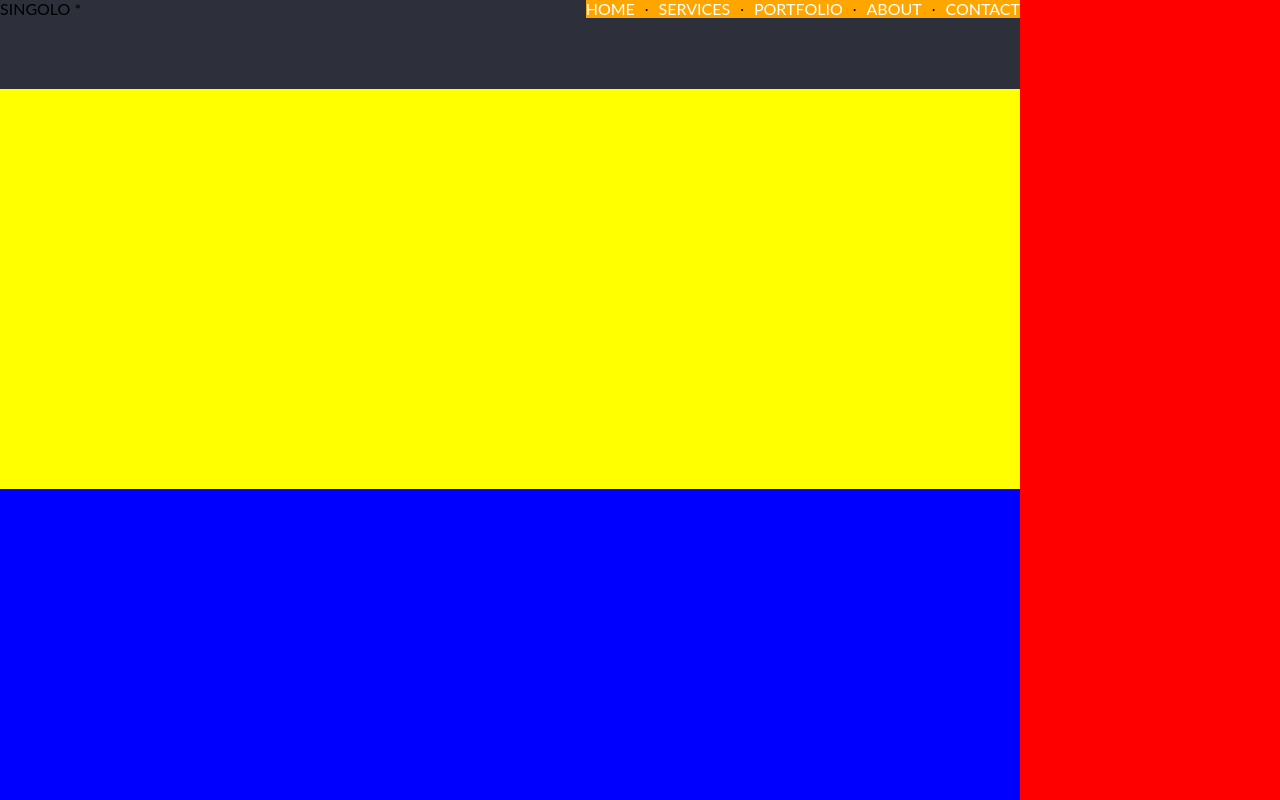
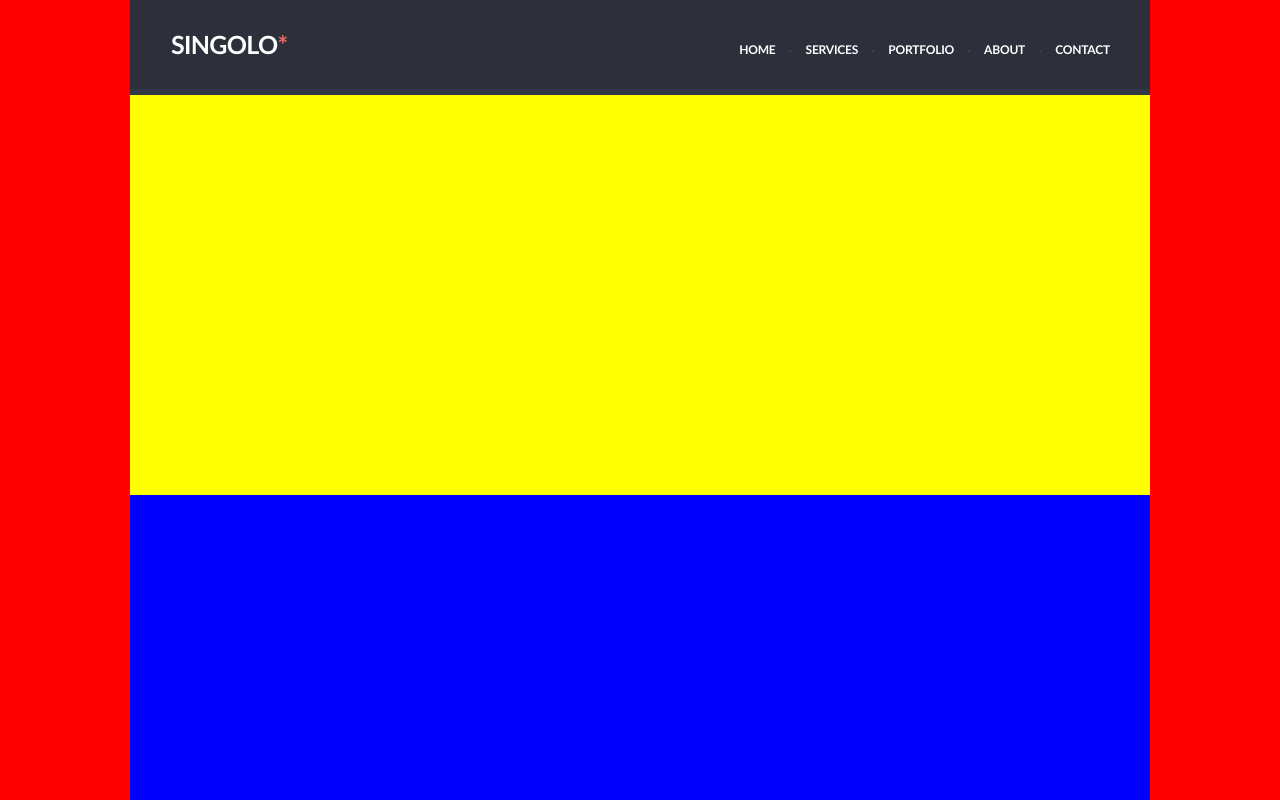
Before and after one commit to alexkh18/singolo, a website: page singolo1.html in a window 1280 px wide. Shown: the top 800 px of the page. Drawn offline with nearby package versions, Linux system fonts and the light colour scheme.

Commit message:
feat: finish header

```diff
--- a/singolo1.css
+++ b/singolo1.css
@@ -1,12 +1,14 @@
 /*---------------------------------temp---------------------------------*/
 html {
     background-color: red;
+    font-size: 12px;
 }
 body {
     background-color: blue;
     height: 1000px;
     max-width: 1020px;
-    font-size: 16px;
+
+    margin: 0 auto;
 }
 header {
     background-color: green;
@@ -16,24 +18,52 @@ main {
     background-color: yellow;
     height: 400px;
 }
+/*----------------fonts--------------*/
+@font-face {
+    font-family: 'Lato';
+    font-style: normal;
+    font-weight: 700;
+    font-display: swap;
+    src: local('Lato Bold'), local('Lato-Bold'), url(https://fonts.gstatic.com/s/lato/v16/S6u9w4BMUTPHh6UVSwiPGQ3q5d0.woff2) format('woff2');
+    unicode-range: U+0000-00FF, U+0131, U+0152-0153, U+02BB-02BC, U+02C6, U+02DA, U+02DC, U+2000-206F, U+2074, U+20AC, U+2122, U+2191, U+2193, U+2212, U+2215, U+FEFF, U+FFFD;
+  }
 /*---------------------------------header---------------------------------*/
+h1,
+h2 {
+    font-size: inherit;
+}
+
+.color-red {
+    color: #f06c64;
+}
+
 .header__top {
     font-family: 'lato';
     display: flex;
     justify-content: space-between;
-    background-color: pink;
+    color: white;
 
     background-color: rgb(45, 48, 58);
     height: 89px;
 }
 
+.header__logo {
+    display: flex;
+    align-items: center;
+    margin-left: 41px;
+    letter-spacing: -0.7px;
+    line-height: 25px;
+    font-size: 25px;
+}
+
 .header-nav {
+    position: relative;
+    top: 45px;
+    height: 10px;
+    left: -40px;
     display: flex;
     flex-wrap: wrap;
-    justify-content: center;
     margin: 0;
-    padding: 0;
-
     list-style-type: none;
 }
 
@@ -41,17 +71,29 @@ main {
     display: flex;
     flex-wrap: wrap;
     justify-content: center;
-
-    background-color: orange;
 }
 
 .header-nav__link {
-    color: white;
     text-decoration: none;
+
+    letter-spacing: -0.2px;
+    height: 10px;
+    line-height: 10px;
+    color: #ffffff;
+}
+
+.header-nav__link:hover {
+    color: #f06c64;
 }
 
 .header-nav__decor {
-    margin: 0 10px;
-    line-height: 9px;
+    width: 30px;
+    line-height: 6px;
     text-align: center;
+    color: #494e62;
 }
+
+.header__bottom {
+    height: 6px;
+    background-color: #323746;
+}
--- a/singolo1.html
+++ b/singolo1.html
@@ -11,12 +11,13 @@
     <header>
         <div class="header__top">
             <div class="header__logo">
-                SINGOLO <span class="color-red">*</span>
+                <h1>SINGOLO</h1>
+                <span class="color-red">*</span>
             </div>
             <div class="header__nav">
                 <ul class="header-nav">
                     <li class="header-nav__item">
-                        <a class="header-nav__link" href="">HOME</a>
+                        <a class="header-nav__link color-red" href="">HOME</a>
                         <div class="header-nav__decor">.</div>
                     </li>
                     <li class="header-nav__item">
```
